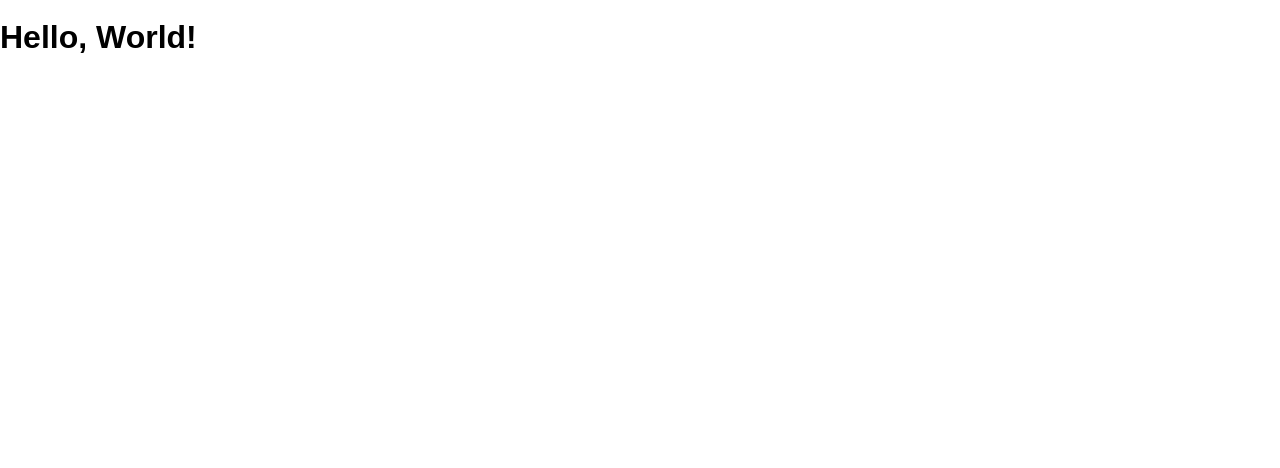
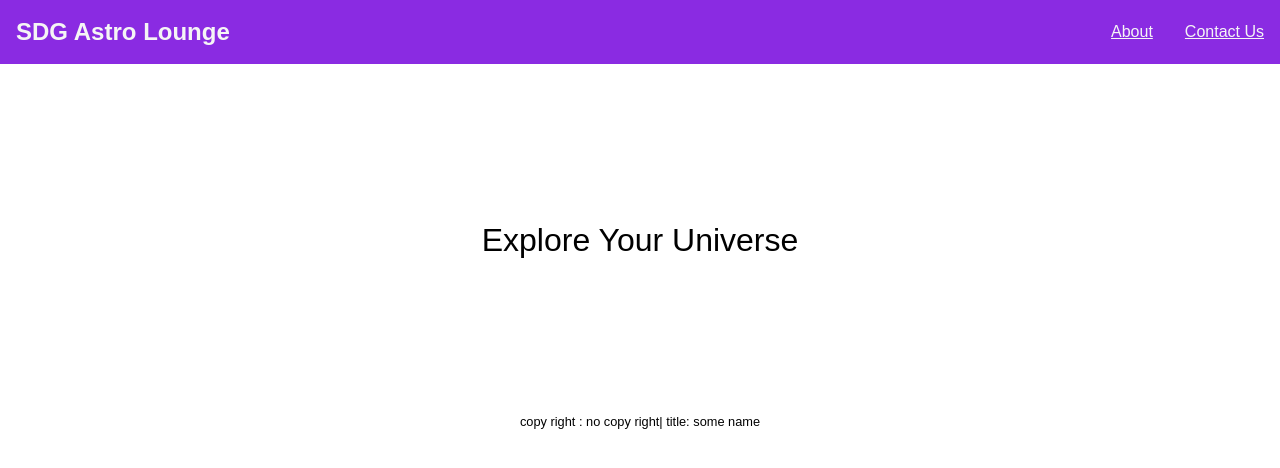
Before and after one commit to sgacio/weekend-api-project, a website: page public/index.html in a window 1280 px wide. Drawn offline with Linux system fonts and the light colour scheme.

Commit message:
html and css started, middle/top of page s.w done

```diff
--- a/public/index.html
+++ b/public/index.html
@@ -1,5 +1,6 @@
 <!DOCTYPE html>
 <html>
+
 <head lang="en">
   <meta charset="UTF-8">
   <meta name="viewport" content="width=device-width, initial-scale=1">
@@ -7,8 +8,26 @@
   <link rel="shortcut icon" href="/favicon.ico">
   <link rel="stylesheet" href="/screen.css">
 </head>
+
 <body>
-    <h1 class='hello-world'></h1>
+  <header class="full-header">
+    <nav class="top-banner">
+      <h1 class='astro-lounge'>SDG Astro Lounge</h1>
+    </nav>
+    <nav class="anchors">
+      <a href="">
+        <p class="about">About</p>
+      </a>
+      <a href="">
+        <p class="contact-us">Contact Us</p>
+      </a>
+    </nav>
+  </header>
+  <div>
+    <p class="picture-background">Explore Your Universe</p>
+    <footer class="copy-right">copy right : no copy right| title: some name</footer>
+  </div>
   <script src="/main.js" charset="utf-8"></script>
 </body>
+
 </html>
--- a/public/screen.css
+++ b/public/screen.css
@@ -10,3 +10,49 @@ body {
   margin: 0;
   min-height: 100%;
 }
+
+.full-header {
+  display: flex;
+  justify-content: space-between;
+  background-color: blueviolet;
+}
+
+.top-banner {
+  display: flex;
+  justify-content: flex-start;
+}
+
+.anchors {
+  display: flex;
+  flex-direction: row;
+  justify-content: flex-end;
+  margin-top: .5rem;
+}
+
+.astro-lounge {
+  margin-left: 1rem;
+  color: whitesmoke;
+}
+
+.about {
+  margin-right: 2rem;
+  color: whitesmoke;
+  text-decoration-line: underline;
+}
+
+.contact-us {
+  margin-right: 1rem;
+  color: whitesmoke;
+  text-decoration-line: underline;
+}
+
+.picture-background {
+  text-align: center;
+  font-size: 2rem;
+  margin: 10rem 0 10rem 0;
+}
+
+.copy-right {
+  text-align: center;
+  font-size: .8rem;
+}
```
Lines whose indentation alone changed are shown as unchanged.
